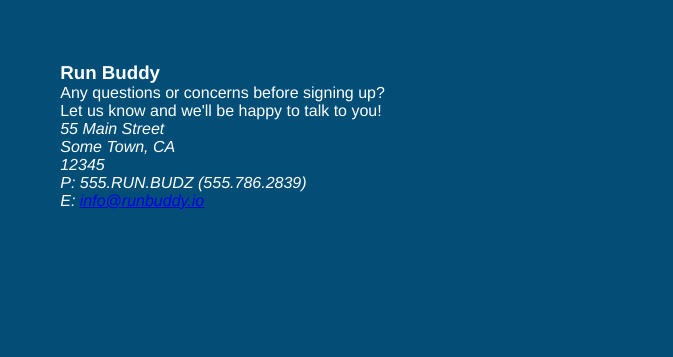
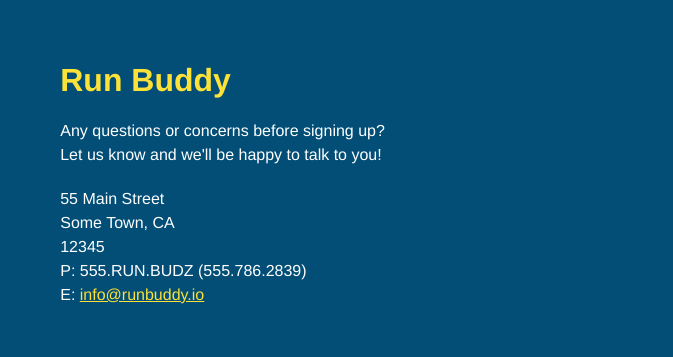
Before and after one commit to BrookesCodeStuff/run-buddy, a plain HTML site: page index.html in a window 1280 px wide. Shown: the part 4191-4548 px from the top of the page, 607-1280 px from the left. Drawn offline with Linux system fonts and the light colour scheme.

Commit message:
reach out section

```diff
--- a/assets/css/style.css
+++ b/assets/css/style.css
@@ -254,3 +254,20 @@ form button {
   margin: 30px 0 0 60px;
   color: white;
 }
+
+.contact-info h3 {
+  color: #fce138;
+  font-size: 32px;
+}
+
+.contact-info p,
+.contact-info address {
+  margin: 20px 0;
+  line-height: 1.5;
+  font-size 20px;
+  font-style: normal;
+}
+
+.contact-info a {
+  color: #fce138;
+}
```
